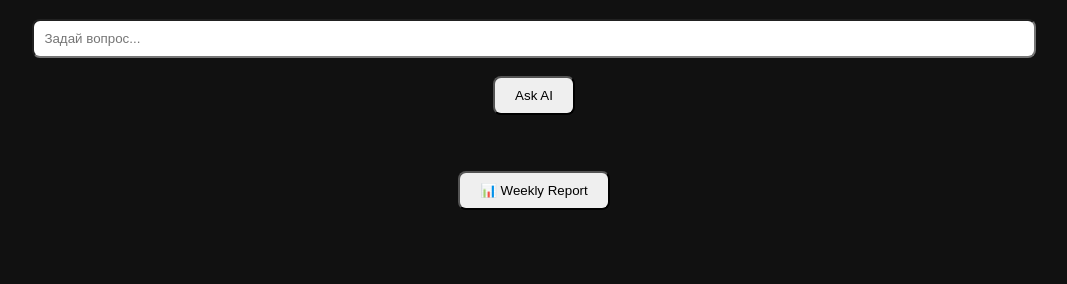
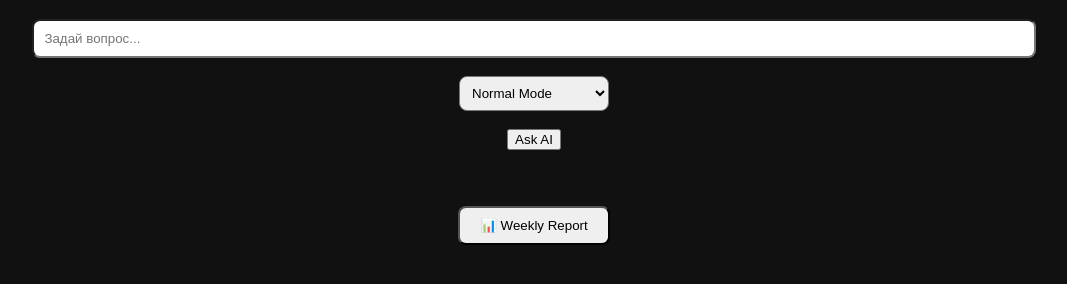
Before and after one commit to Sol1x000/APLA-S, a plain HTML site: page index.html in a window 1280 px wide. Shown: the part 90-374 px from the top of the page, without its empty margins (106-1173 px from the left). Drawn offline with Linux system fonts and the light colour scheme.

Commit message:
Enhance AI interaction with mode selection
Added a mode selection dropdown and modified the askAI function to handle different response modes.

```diff
--- a/index.html
+++ b/index.html
@@ -9,9 +9,34 @@
 <h1>🤖 AI Personal Learning Assistant</h1>
 
 <input type="text" id="question" placeholder="Задай вопрос..." style="padding:10px;width:80%;border-radius:8px;">
+  <br><br>
+<select id="mode" style="padding:8px;border-radius:8px;">
+  <option value="normal">Normal Mode</option>
+  <option value="simple">Explain Like I'm 10</option>
+</select>
 <br><br>
 
-<button onclick="askAI()" style="padding:10px 20px;border-radius:8px;">Ask AI</button>
+<button onclick= function askAI() {
+  const question = document.getElementById("question").value.toLowerCase();
+  const mode = document.getElementById("mode").value;
+  let answer = "";
+
+  if (question.includes("логарифм")) {
+    if (mode === "simple") {
+      answer = "Логарифм — это способ узнать, в какую степень нужно возвести число.";
+    } else {
+      answer = "Логарифм — это показатель степени, в которую нужно возвести основание.";
+    }
+  }
+  else {
+    answer = "Попробуй задать вопрос по теме математики.";
+  }
+
+  document.getElementById("answer").innerText = answer;
+
+  questionCount++;
+  localStorage.setItem("count", questionCount);
+}style="padding:10px 20px;border-radius:8px;">Ask AI</button>
 
 <div id="answer" style="margin-top:20px;"></div>
 
```
